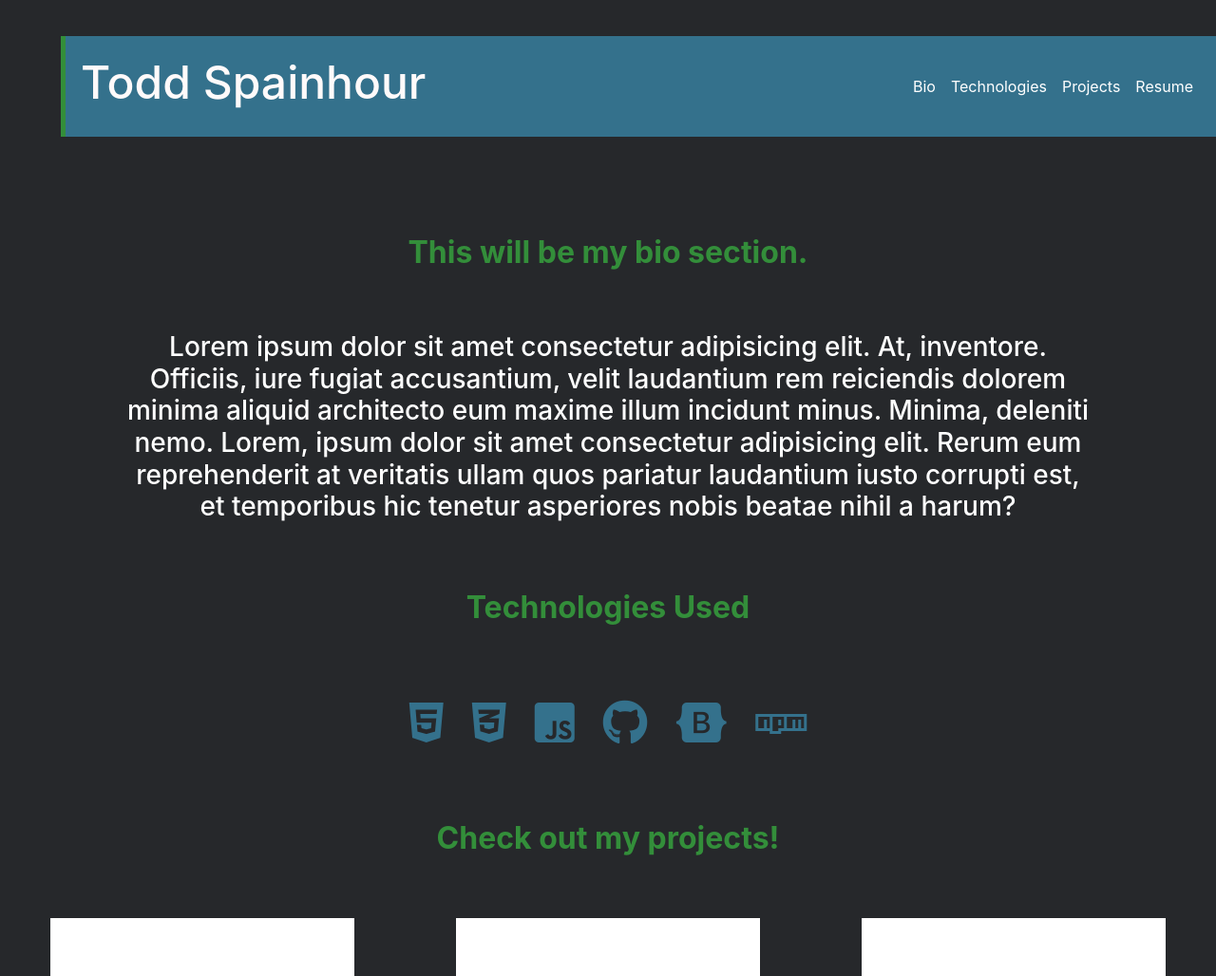
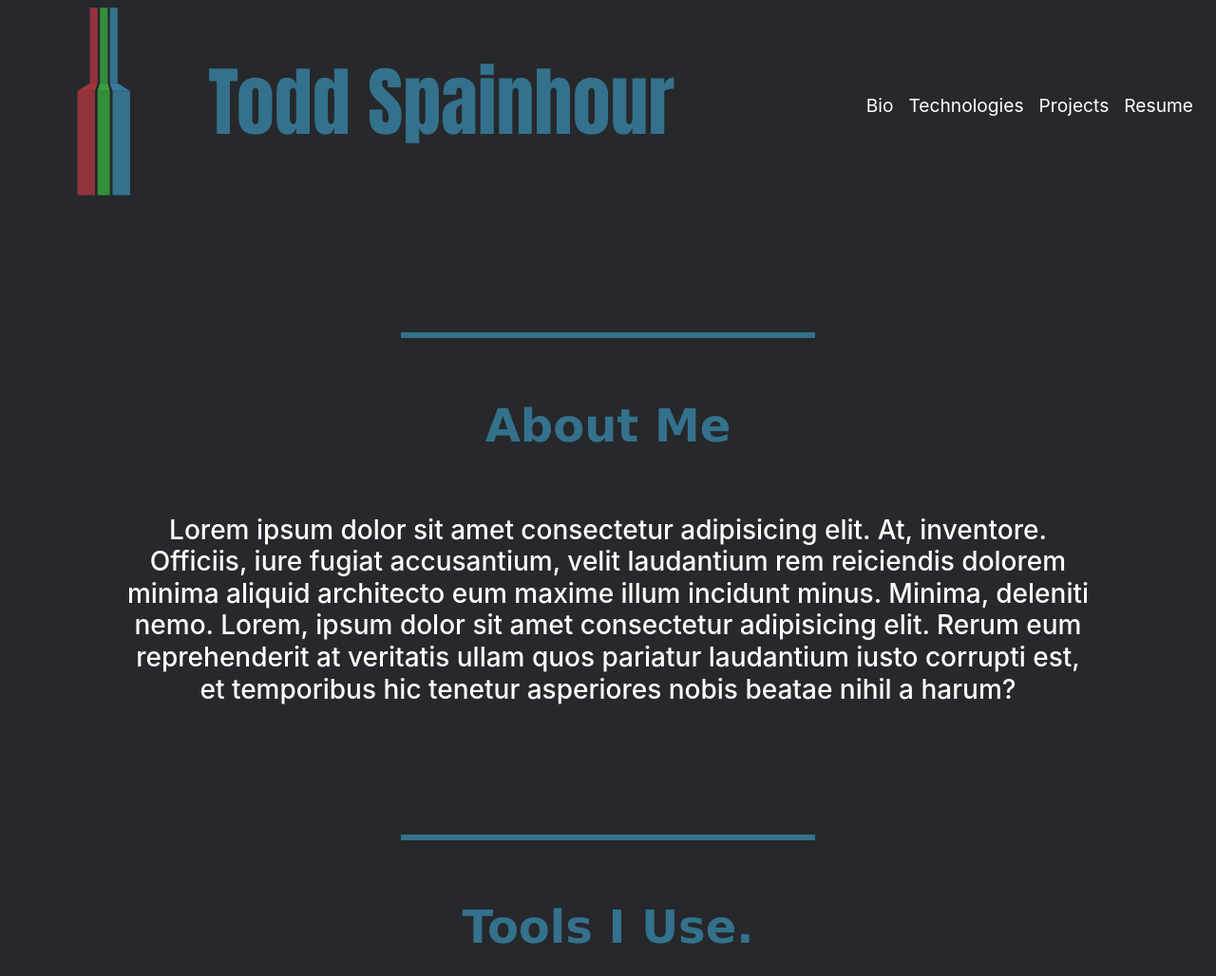
Before and after one commit to ToddSpainhour/personal-bio-site, a website built with webpack: page src/index.html in a window 1280 px wide. Shown: the top 1028 px of the page at 95% size. Built offline with nearby package versions, Linux system fonts and the light colour scheme; a web font is replaced by a local one.

Commit message:
navbar brand svg added, and addition styling

```diff
--- a/src/index.html
+++ b/src/index.html
@@ -19,8 +19,69 @@
 
 <body>
 
+
+
   <nav class="navbar navbar-expand-lg">
-      <h1 class="name-in-navbar navbar-brand">Todd Spainhour</h1>
+    <svg class="navbar-brand" version="1.1" xmlns="http://www.w3.org/2000/svg" xmlns:xlink="http://www.w3.org/1999/xlink" x="0px" y="0px"
+  viewBox="0 0 54 174" style="enable-background:new 0 0 54 174;" xml:space="preserve">
+  <style type="text/css">
+  .st0{display:none;}
+  .st1{display:inline;}
+  .st2{fill:#26282B;}
+  .st3{fill:#91333C;}
+  .st4{fill:#338E3A;}
+  .st5{fill:#34718C;}
+  .st6{fill:#A1363C;}
+  .st7{fill:#38799E;}
+  .st8{fill:#37A041;}
+  .st9{display:inline;fill:#34718C;}
+  </style>
+  <g id="Layer_1" class="st0">
+  <g class="st1">
+  <rect x="-59" class="st2" width="1920" height="1080"/>
+  </g>
+  </g>
+  <g id="Layer_2">
+  <g>
+  <rect x="14.34" class="st3" width="7.08" height="69.08"/>
+  </g>
+  <g>
+  <rect x="23.55" class="st4" width="7.08" height="69.08"/>
+  </g>
+  <g>
+  <rect x="32.58" class="st5" width="7.08" height="69.08"/>
+  </g>
+  <polygon class="st6" points="14.34,69.08 3,75.99 18.94,75.99 21.42,69.08 "/>
+  <polygon class="st7" points="39.66,69.08 51,75.99 35.06,75.99 32.58,69.08 "/>
+  <polygon class="st8" points="23.55,69.08 21.42,75.99 32.58,75.99 30.63,69.08 "/>
+  <g>
+  <rect x="3" y="75.99" class="st3" width="15.94" height="95.01"/>
+  </g>
+  <g>
+  <rect x="35.06" y="75.99" class="st5" width="15.94" height="95.01"/>
+  </g>
+  <g>
+  <rect x="21.42" y="75.99" class="st4" width="11.16" height="95.01"/>
+  </g>
+  </g>
+  <g id="Layer_3">
+  <text transform="matrix(1 0 0 1 84.584 97.2969)" class="st0"><tspan x="0" y="0" style="display:inline;fill:#338E3A; font-family:'AgencyFB-Reg'; font-size:25px;">Todd </tspan><tspan x="41.78" y="0" style="display:inline;fill:#338E3A; font-family:'AgencyFB-Reg'; font-size:50px;">Spainhour</tspan></text>
+  <g class="st0">
+  <rect x="35" y="123" class="st9" width="1826" height="48"/>
+  </g>
+
+  <text transform="matrix(1 0 0 1 1280.2573 164.6636)" style="display:none;fill:#232A34; font-family:'AgencyFB-Reg'; font-size:50px;">Videos</text>
+
+  <text transform="matrix(1 0 0 1 1473.2573 164.6636)" style="display:none;fill:#232A34; font-family:'AgencyFB-Reg'; font-size:50px;">Art</text>
+
+  <text transform="matrix(1 0 0 1 1599.2573 164.6636)" style="display:none;fill:#232A34; font-family:'AgencyFB-Reg'; font-size:50px;">Contact</text>
+  <g class="st0">
+  <rect x="-59" y="1051" class="st9" width="1920" height="29"/>
+  </g>
+  </g>
+  </svg>
+
+      <h1 class="name-in-navbar">Todd Spainhour</h1>
       <button class="navbar-toggler" type="button" data-toggle="collapse" data-target="#navbarNav" aria-controls="navbarNav" aria-expanded="false" aria-label="Toggle navigation">
         <span class="navbar-toggler-icon"></span>
       </button>
@@ -42,25 +103,26 @@
       </div>
   </nav>
 
-
+<div class="section-divider-line"></div>
 
 <main>
 
 <div class="container-fluid">
   <div class="row">
     <div class="fullPage" id="bioPage">
-      <h2 class="section-title">This will be my bio section.</h2>
+      <h2 class="section-title">About Me</h2>
       <!-- TODO: Fill in bio info here: What is your background? Why do you want to go into development? What do you love about development? -->
       <h3>Lorem ipsum dolor sit amet consectetur adipisicing elit. At, inventore. Officiis, iure fugiat accusantium, velit laudantium rem reiciendis dolorem minima aliquid architecto eum maxime illum incidunt minus. Minima, deleniti nemo. Lorem, ipsum dolor sit amet consectetur adipisicing elit. Rerum eum reprehenderit at veritatis ullam quos pariatur laudantium iusto corrupti est, et temporibus hic tenetur asperiores nobis beatae nihil a harum?</h3>
     </div>
   </div>
 </div>
 
+<div class="section-divider-line"></div>
 
 <!-- <div class="container-fluid">
   <div class="row"> -->
     <div class="fullPage col-12" id="technologiesPage">
-      <h2 class="section-title">Technologies Used</h2>
+      <h2 class="section-title">Tools I Use.</h2>
       <div class="icons align-items-center d-flex justify-content-center">
           <i class="tech-icon fab fa-html5 fa-3x"></i>
           <i class="tech-icon fab fa-css3-alt fa-3x"></i>
@@ -73,11 +135,13 @@
 
 </div>
 
-  <!--<div class="fullPage" id="projectsPage"></div> -->
+<div class="section-divider-line"></div>
+
+<!--<div class="fullPage" id="projectsPage"></div> -->
     <!-- End Primary View -->
 
     <div class="fullPage" id="projectsPage">
-    <h2 class="section-title">Check out my projects!</h2>
+    <h2 class="section-title">Things I've Made.</h2>
 
 
       <!-- <div class="container-fluid">
@@ -89,12 +153,9 @@
         </div>
       </div>
     </div>
-
-
-
-
     </div>
 
+    <div class="section-divider-line"></div>
 
     <div class="fullPage" id="resumePage">
       <h2 class="section-title">Check out my resume!</h2>
--- a/src/styles/_banner.scss
+++ b/src/styles/_banner.scss
@@ -1,16 +1,37 @@
 @import 'src/styles/variables';
 
+* {
+  box-sizing: border-box;
+}
+
+body {
+  margin: 0;
+}
+
+
 nav {
-  background-color: $color-3;
-  margin-top: 3%;
-  margin-bottom: 3%;
-  margin-left: 5%;
-  margin-right: auto;
-  border-left: solid;
-  border-width: 5px;
-  border-color: $color-2;
+  padding-top: 0;
+
+.navbar {
+  padding-top: 0px;
+}
   .name-in-navbar {
-    color: snow;
-    font-size: 3rem;
+    font-family: Impact, Haettenschweiler, 'Arial Narrow Bold', sans-serif;
+    color: $color-3;
+    font-size: 5rem;
+    margin-left: 5%;
+  }
+
+  .nav-item {
+    font-size: larger;
+  }
+
+  .navbar-brand {
+    padding-top: 0;
   }
 }
+
+
+.navbar-brand {
+  margin-bottom: 0px;
+}
--- a/src/styles/_sections.scss
+++ b/src/styles/_sections.scss
@@ -1,12 +1,24 @@
 @import 'src/styles/variables';
 
+.section-divider-line {
+  border-style: solid;
+  border-width: 3px;
+  border-color: $color-3;
+  margin-left: 33%;
+  margin-right: 33%;
+  margin-top: 10%;
+  justify-content: center;
+}
+
 .section-title {
-  font-size: 2rem;
+  font-family: Verdana, Geneva, Tahoma, sans-serif;
+  font-size: 3rem;
   font-weight: bold;
   margin-top: 5%;
   margin-bottom: 5%;
+  // margin-left: 20%;
+  color: $color-3;
   text-align: center;
-  color: $color-2;
 }
 
 //bio
--- a/src/styles/main.scss
+++ b/src/styles/main.scss
@@ -9,6 +9,11 @@
 body {
   background-color: $background;
 };
+svg {
+  height: 5%;
+  width: 5%;
+  margin-left: 5%;
+}
 
 h2 {
   color: white;
```
